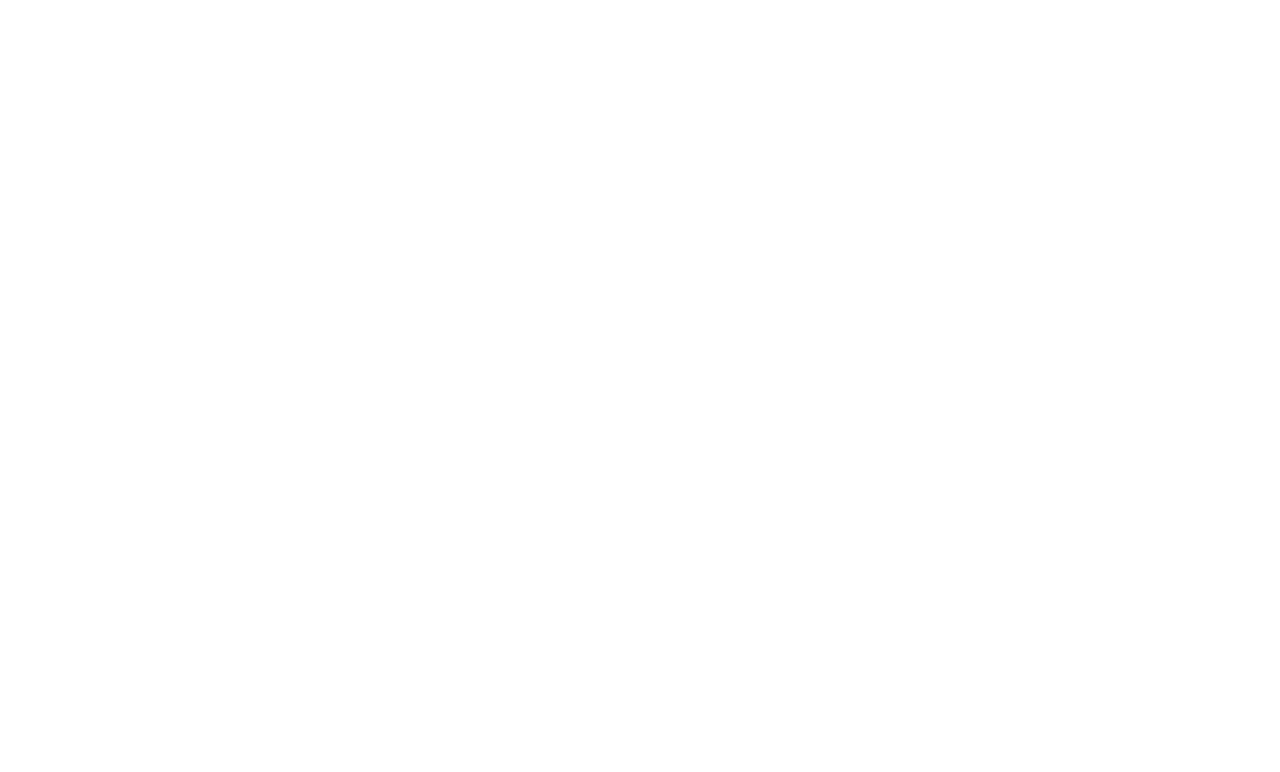
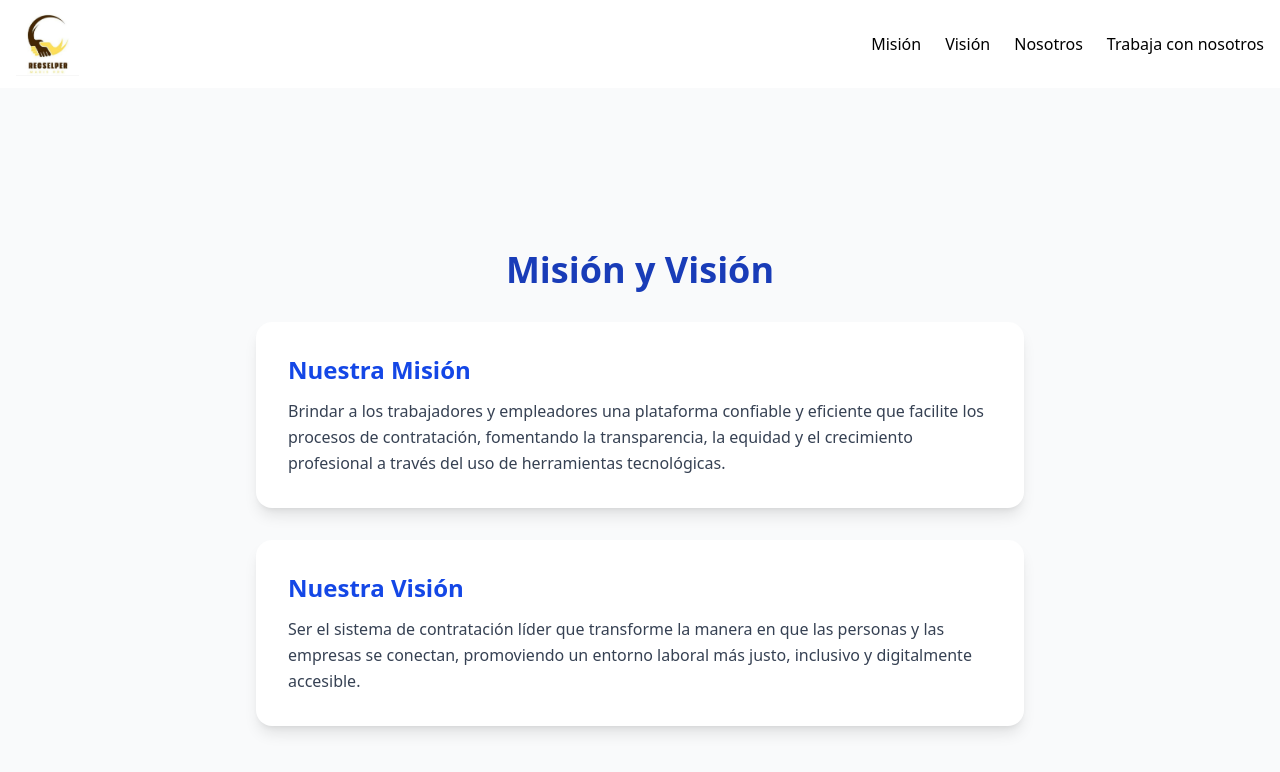
Before and after one commit to madisprorecselper-commits/react-sisstema-contratacion, a React (Vite) app in the folder frontend/: page /mision-vision in a window 1280 px wide. Before the commit this address had no page. Shown: the top 772 px of the page. Built offline with nearby package versions, Linux system fonts and the light colour scheme.

Commit message:
Mision y vision creadas

```diff
--- a/frontend/src/App.jsx
+++ b/frontend/src/App.jsx
@@ -7,6 +7,7 @@
 import { VacanteDisponiblePage } from "./pages/VacanteDisponiblePage";
 import { PostulacionesAdmin } from "./pages/PostulacionesAdmin";
 import { EditarYeliminar } from "./pages/EditarYeliminar";
+import MisionVision from "./pages/MisionVision";
 
 function App() {
   return (
@@ -19,6 +20,8 @@
       <Route path="/vacantesDisponibles" element={<VacanteDisponiblePage />} />
       <Route path="/PostulacionesAdmin" element={<PostulacionesAdmin />} />
       <Route path="/EditarYeliminar" element={<EditarYeliminar />} />
+      <Route path="/mision-vision" element={<MisionVision />} />
+
 
     </Routes>
   );
--- /dev/null
+++ b/frontend/src/pages/MisionVision.jsx
@@ -0,0 +1,37 @@
+import React from "react";
+import { NavBar } from "../components/NavBar";
+
+export default function MisionVision() {
+  return (
+    <>
+      <NavBar />
+      <div className="flex flex-col items-center justify-center min-h-screen bg-gray-50 px-6 py-12">
+        <h1 className="text-4xl font-bold text-blue-800 mb-8 text-center">
+          Misión y Visión
+        </h1>
+
+        <div className="max-w-3xl bg-white shadow-lg rounded-2xl p-8 mb-8">
+          <h2 className="text-2xl font-semibold text-blue-700 mb-3">
+            Nuestra Misión
+          </h2>
+          <p className="text-gray-700 leading-relaxed">
+            Brindar a los trabajadores y empleadores una plataforma confiable y eficiente
+            que facilite los procesos de contratación, fomentando la transparencia, la
+            equidad y el crecimiento profesional a través del uso de herramientas tecnológicas.
+          </p>
+        </div>
+
+        <div className="max-w-3xl bg-white shadow-lg rounded-2xl p-8">
+          <h2 className="text-2xl font-semibold text-blue-700 mb-3">
+            Nuestra Visión
+          </h2>
+          <p className="text-gray-700 leading-relaxed">
+            Ser el sistema de contratación líder que transforme la manera en que las
+            personas y las empresas se conectan, promoviendo un entorno laboral más justo,
+            inclusivo y digitalmente accesible.
+          </p>
+        </div>
+      </div>
+    </>
+  );
+}
```
